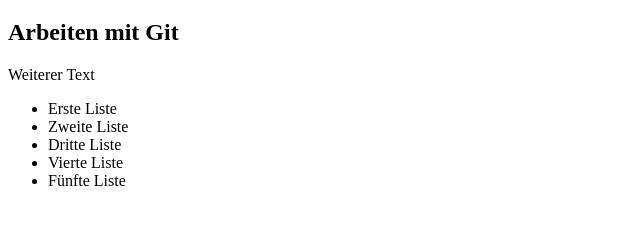
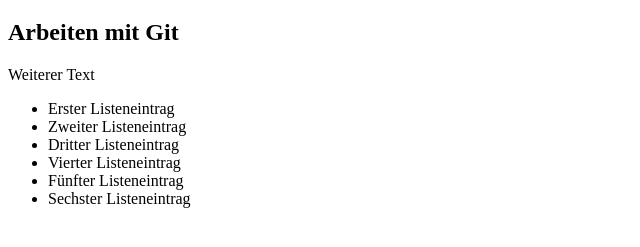
Before and after one commit to MartinVollenweider/major-ma-mv, a plain HTML site: page index.html in a window 1280 px wide. Shown: the part 61-308 px from the top of the page, without its empty margins (0-640 px from the left). Drawn offline with Linux system fonts and the light colour scheme.

Commit message:
Change Content

```diff
--- a/index.html
+++ b/index.html
@@ -10,11 +10,12 @@
     <h2>Arbeiten mit Git</h2>
     <p>Weiterer Text</p>
     <ul>
-      <li>Erste Liste</li>
-      <li>Zweite Liste</li>
-      <li>Dritte Liste</li>
-      <li>Vierte Liste</li>
-      <li>Fünfte Liste</li>
+      <li>Erster Listeneintrag</li>
+      <li>Zweiter Listeneintrag</li>
+      <li>Dritter Listeneintrag</li>
+      <li>Vierter Listeneintrag</li>
+      <li>Fünfter Listeneintrag</li>
+      <li>Sechster Listeneintrag</li>
     </ul>
   </body>
 </html>
```
